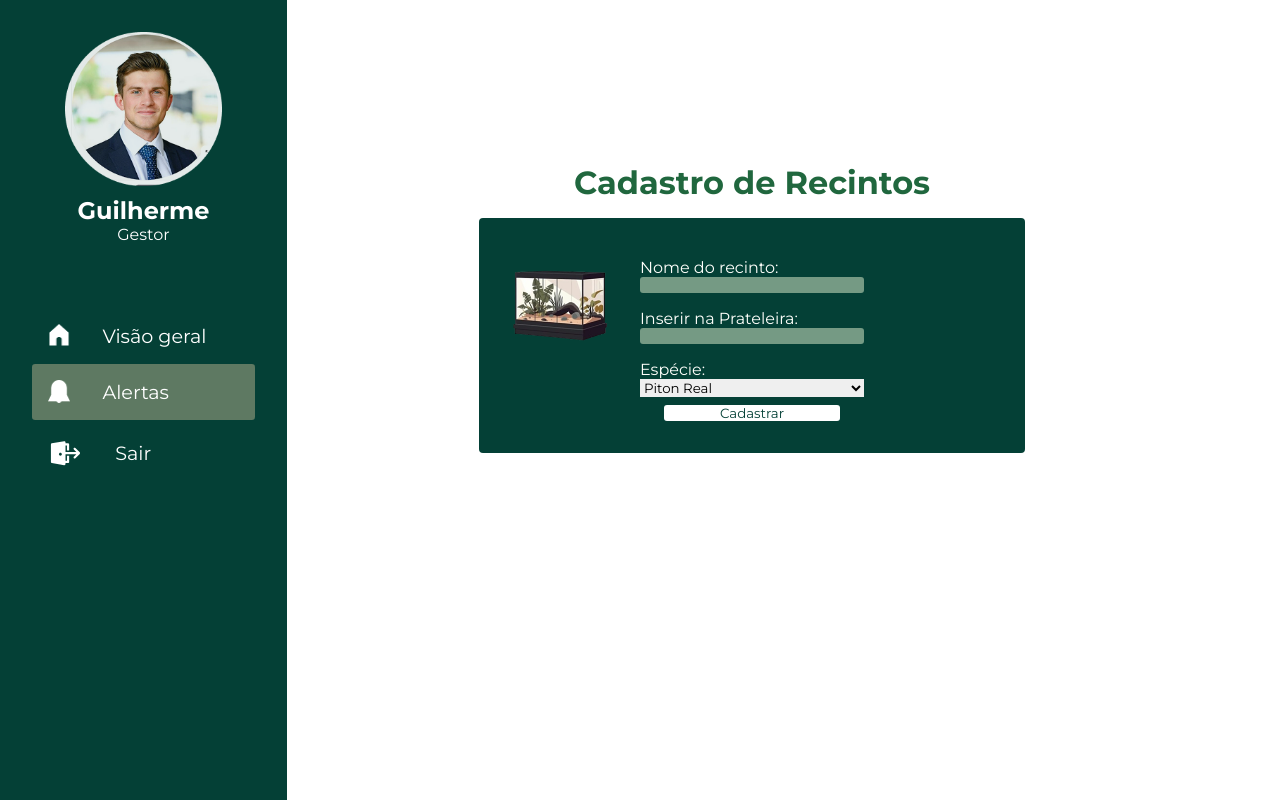
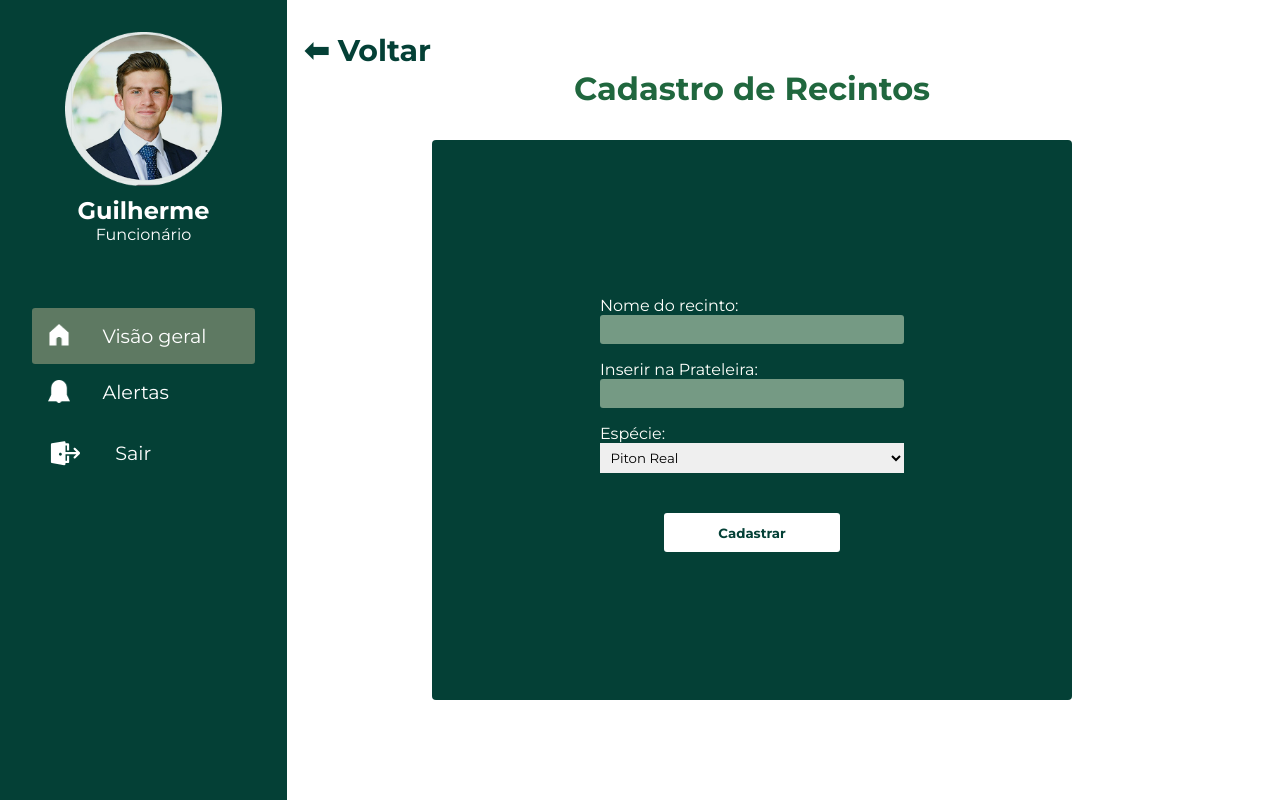
Before and after one commit to Daniel-Costa-Avelino/HerpSafe-Sprint-2, a website: page Site-HerpSafe/public/dashboard/dashboard-cadastro-recinto.html in a window 1280 px wide. Drawn offline with nearby package versions, Linux system fonts and the light colour scheme.

Commit message:
refactor: reestilização do cadastro de pratileira e recinto

```diff
--- a/Site-HerpSafe/public/dashboard/dashboard-cadastro-recinto.html
+++ b/Site-HerpSafe/public/dashboard/dashboard-cadastro-recinto.html
@@ -17,16 +17,16 @@
             <div class="barra-lateral-perfil">
                 <img src="../assets/imgs/foto-perfil-dashboard.png" alt="Foto de Perfil da Dashboard">
                 <h1>Guilherme</h1>
-                <p>Gestor</p>
+                <p>Funcionário</p>
             </div>
 
             <!-- Navegação do usuário-->
             <div class="barra-lateral-navegacao">
-                <a href="dashboard-visao-geral.html">
+                <a href="dashboard-visao-geral.html" id="vector-ativo">
                     <img src="../assets/icons/icon-visao-geral.png" alt="Icon Visão Geral">
                     Visão geral
                 </a>
-                <a href="dashboard-alertas.html" id="vector-ativo">
+                <a href="dashboard-alertas.html">
                     <img src="../assets/icons/icon-alertas.png">
                     Alertas
                 </a>
@@ -40,16 +40,17 @@
 
     <!-- Parte principal do site -->
     <main class="principal">
+        <div class="div_link">
+            <a href="dashboard-visao-geral.html" id="link-voltar">
+                ⬅ Voltar
+            </a>
+        </div>
+
         <div class="cadastro-recinto-h1">
             <h1>Cadastro de Recintos</h1>
         </div>
 
         <section class="cadastro-recinto">
-
-            <div class="cadastro-recinto-img">
-                <img src="../assets/imgs/recinto.png" alt="">
-            </div>
-
             <div class="div_campos">
                 <div class="cadastro-recinto-input">
                     Nome do recinto:
--- a/Site-HerpSafe/public/styles/dashboard/dashboard-cadastro-recinto.css
+++ b/Site-HerpSafe/public/styles/dashboard/dashboard-cadastro-recinto.css
@@ -8,7 +8,8 @@
     background-color: #044036;
     color: #FEFFFB;
     padding: 2rem;
-    width: 55%;
+    width: 50vw;
+    height: 70vh;
 
     border-radius: 4px;
 }
@@ -16,9 +17,13 @@
 input{
 background-color: #759A84;
 border-radius: 3px;
+padding: 0.4rem;
 
 }
-/* #5E8C61 */
+
+select {
+    padding: 0.4rem;
+}
 
 #cadastro-recinto-button{
     background-color: #FFFFFF;
@@ -26,12 +31,16 @@ border-radius: 3px;
     border-radius: 3px;
     width: 11rem;
     align-self: center;
+
+    margin-top: 2rem;
+    font-weight: bold;
+    padding: 0.7rem;
 }
 
 .cadastro-recinto-input{
     display: flex;
     flex-direction: column;
-    width: 15rem;
+    width: 20rem;
     padding: 0.5rem;
 }
 
@@ -40,7 +49,7 @@ border-radius: 3px;
     justify-content: flex-start;
     background-color: #FFFFFF;
     color: #20673E;
-    padding: 1rem;
+    padding-bottom: 2rem;
 }
 
 .principal{
@@ -51,21 +60,6 @@ border-radius: 3px;
 
     padding: 2rem;
     padding-left: 16rem;
-
-    height: 75vh;
-}
-
-.cadastro-recinto-img{
-    align-self: flex-start;
-}
-
-.cadastro-recinto-img img{
-    position: absolute;
-    width: 12rem;
-    padding-right: 6rem;
-
-    left: 40%;
-
 }
 
 .div_campos{
@@ -75,16 +69,16 @@ border-radius: 3px;
     align-items: center;
 }
 
-/* Rodapé do cadastro do recinto */
+.div_link {
+    width: 70vw;
+    height: 100%;
+}
 
-.rodape {
-    background-color: var(--green6);
-    color: white;
-    padding: 30px 20px;
-    text-align: center;
-    height: 230px;
-    display: flex;
-    justify-content: space-around;
-    position: relative;
-    z-index: 1;
+#link-voltar {
+    text-decoration: none;
+    font-size: 30px;
+
+    color: #044036;
+    font-weight: bold;
+    padding-bottom: 1rem;
 }
```
Also changed, not shown: Site-HerpSafe/public/dashboard/dashboard-cadastro-prateleira.html (+8 -8 lines).
